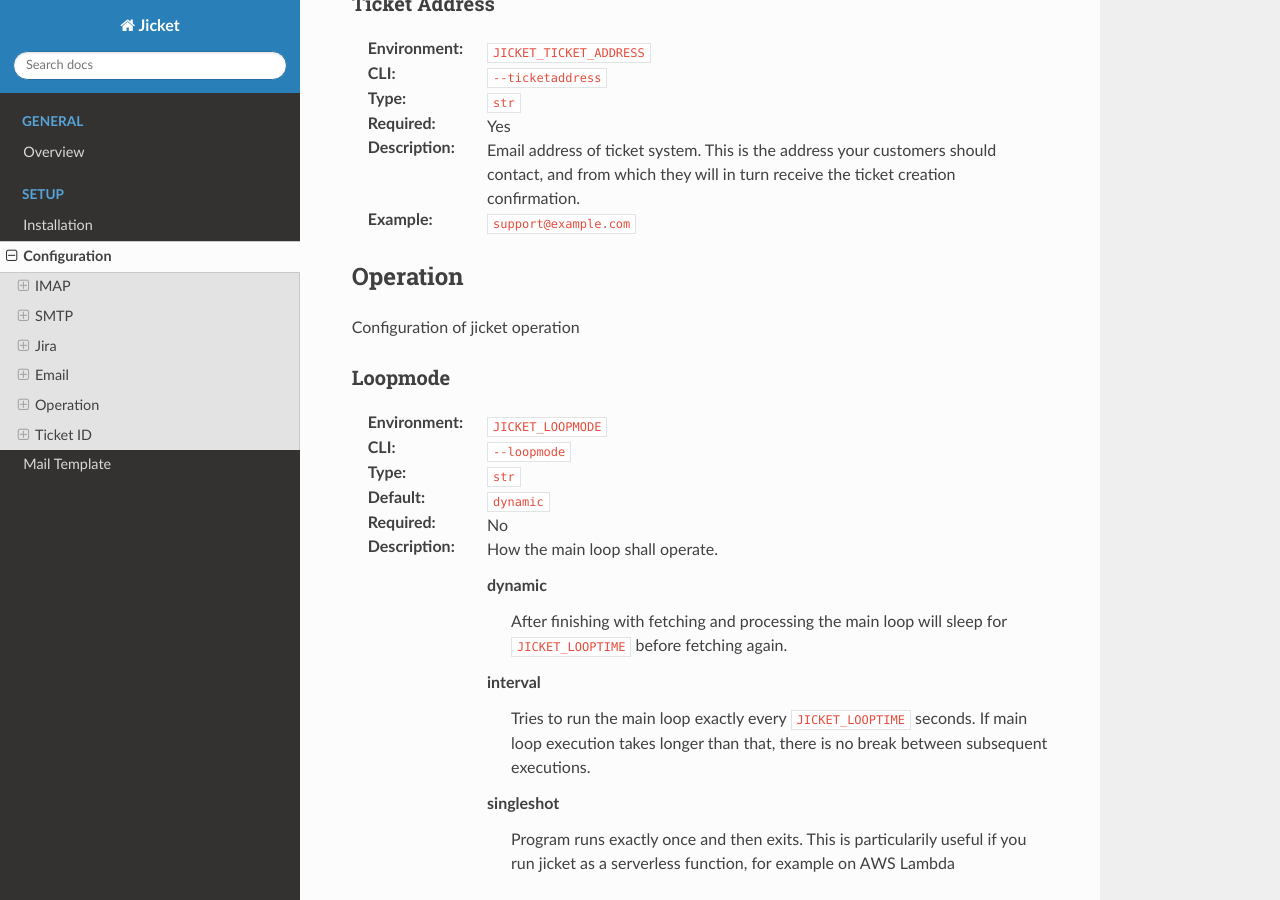
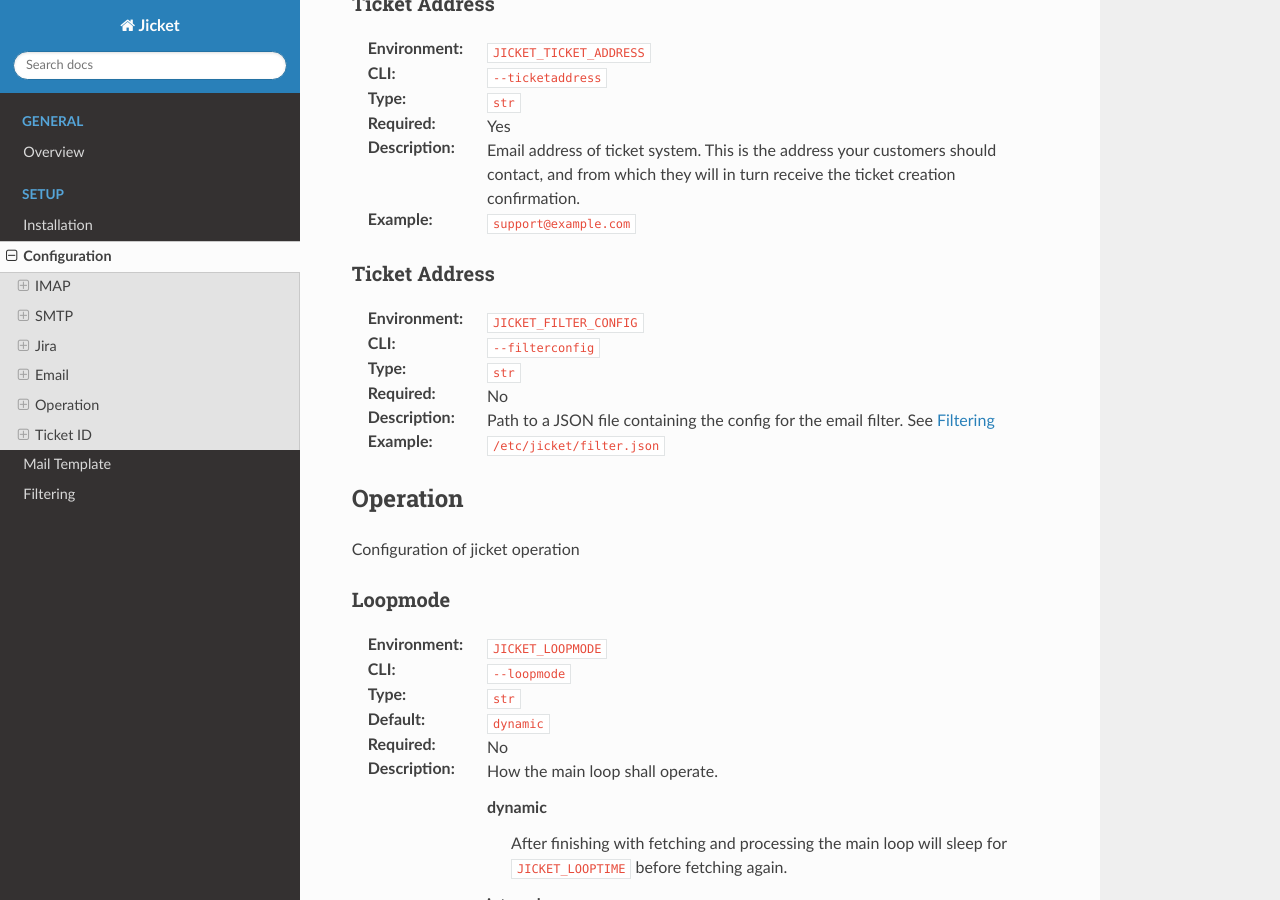
Before and after one commit to kwp-communications/jicket, a Sphinx documentation site: the page built from docs/configuration.rst, in a window 1280 px wide and 900 px high, scrolled down 4382 px. Built offline with Sphinx 7.4.7 and the Read the Docs theme 2.0.0, drawn with Linux system fonts in a browser that asks for light colours.

Commit message:
Add filtering documentation

```diff
--- a/docs/configuration.rst
+++ b/docs/configuration.rst
@@ -181,6 +181,14 @@
                 will in turn receive the ticket creation confirmation.
 :Example:       ``support@example.com``
 
+Ticket Address
+""""""""""""""""""""""""""""""""""
+:Environment:   ``JICKET_FILTER_CONFIG``
+:CLI:           ``--filterconfig``
+:Type:          ``str``
+:Required:      No
+:Description:   Path to a JSON file containing the config for the email filter. See :doc:`filtering`
+:Example:       ``/etc/jicket/filter.json``
 
 
 Operation
--- a/docs/index.rst
+++ b/docs/index.rst
@@ -23,6 +23,7 @@
    installation
    configuration
    threadtemplate
+   filtering
 
 
 Indices and tables
```
Also changed, not shown: docs/filtering.rst (added, +80 -0 lines).
